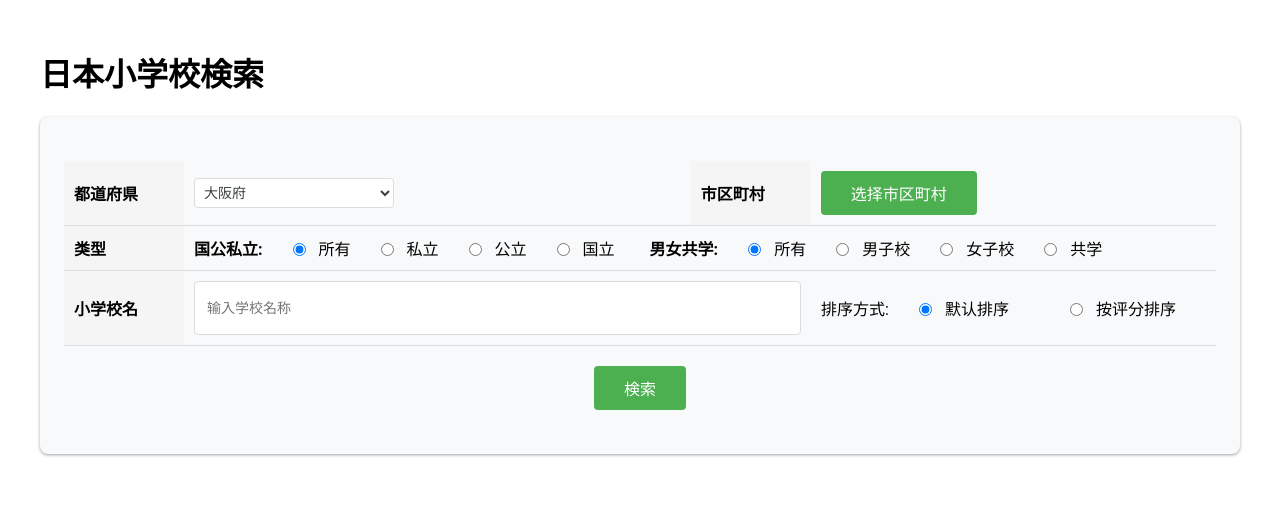
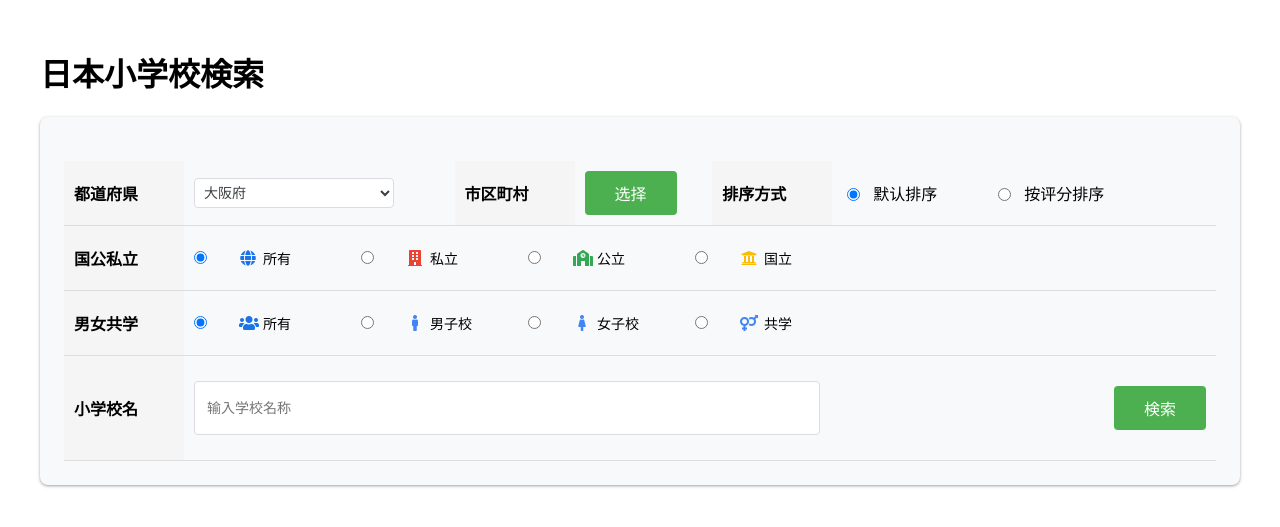
Before and after one commit to goodtidings2023/japanSchoolSearch, a Flask app: page / in a window 1280 px wide. Shown: the top 527 px of the page. Run offline with Flask 2, Linux system fonts and the light colour scheme.

Commit message:
0.15
修改样式，增加图标。修改查询介面布局。

```diff
--- a/static/style.css
+++ b/static/style.css
@@ -299,13 +299,21 @@ td {
 .radio-group {
     display: flex;
     align-items: center;
-    gap: 10px;
+    gap: 20px;
+    padding: 8px 0;
+}
+
+.radio-group label {
+    display: inline-flex;
+    align-items: center;
+    gap: 6px;
+    cursor: pointer;
+    font-size: 14px;
     white-space: nowrap;
 }
 
-.radio-group label {
-    width: auto;
-    margin-right: 15px;
+.radio-group input[type="radio"] {
+    margin: 0;
 }
 
 /* 修改搜索框样式 */
@@ -338,3 +346,56 @@ td {
     gap: 10px;
     white-space: nowrap;
 }
+
+/* 添加选项图标样式 */
+.school-type-icon {
+    display: inline-flex;
+    align-items: center;
+    gap: 6px;
+    padding: 4px 8px;
+    border-radius: 4px;
+    transition: background-color 0.2s;
+}
+
+.school-type-icon:hover {
+    background-color: rgba(0,0,0,0.05);
+}
+
+.school-type-icon i {
+    font-size: 16px;
+    width: 18px;
+    text-align: center;
+}
+
+/* 定义不同类型的图标颜色 */
+.icon-all {
+    color: #1a73e8;  /* Google蓝 */
+}
+
+.icon-private {
+    color: #ea4335;  /* 红色 */
+}
+
+.icon-public {
+    color: #34a853;  /* 绿色 */
+}
+
+.icon-national {
+    color: #fbbc05;  /* 黄色 */
+}
+
+.icon-gender {
+    color: #4285f4;  /* 蓝色 */
+}
+
+/* 调整radio按钮组的样式 */
+.radio-group label {
+    display: inline-flex;
+    align-items: center;
+    gap: 4px;
+    cursor: pointer;
+}
+
+.radio-group input[type="radio"] {
+    margin-right: 4px;
+}
--- a/templates/index.html
+++ b/templates/index.html
@@ -62,7 +62,7 @@
                                 <option value="ehime">愛媛県</option>
                                 <option value="kochi">高知県</option>
                                 <option value="fukuoka">福岡県</option>
-                                <option value="saga">���賀県</option>
+                                <option value="saga">佐賀県</option>
                                 <option value="nagasaki">長崎県</option>
                                 <option value="kumamoto">熊本県</option>
                                 <option value="oita">大分県</option>
@@ -75,60 +75,104 @@
                         <th>市区町村</th>
                         <td>
                             <button type="button" id="citySelectBtn" class="bt02">
-                                选择市区町村
+                                选择
                             </button>
                             <input type="hidden" name="city" id="city">
                             <span id="selectedCityDisplay"></span>
                         </td>
+                        <th>排序方式</th>
+                        <td>
+                            <div class="sort-group">
+                                <input type="radio" name="sort" id="sort_default" value="" checked>
+                                <label for="sort_default">默认排序</label>
+                                <input type="radio" name="sort" id="sort_rating" value="rating">
+                                <label for="sort_rating">按评分排序</label>
+                            </div>
+                        </td>
                     </tr>
                     <tr>
-                        <th>类型</th>
-                        <td colspan="3">
-                            <div class="school-type-group">
+                        <th>国公私立</th>
+                        <td colspan="5">
                             <div class="radio-group">
-                                    <label style="width: auto; margin-right: 15px;"><b>国公私立:</b></label>
                                 <input type="radio" name="category" id="category" checked value="">
-                                    <label for="category">所有</label>
+                                <label for="category">
+                                    <span class="school-type-icon">
+                                        <i class="fas fa-globe icon-all"></i>
+                                        所有
+                                    </span>
+                                </label>
                                 <input type="radio" name="category" id="category1" value="1">
-                                    <label for="category1">私立</label>
+                                <label for="category1">
+                                    <span class="school-type-icon">
+                                        <i class="fas fa-building icon-private"></i>
+                                        私立
+                                    </span>
+                                </label>
                                 <input type="radio" name="category" id="category3" value="3">
-                                    <label for="category3">公立</label>
+                                <label for="category3">
+                                    <span class="school-type-icon">
+                                        <i class="fas fa-school icon-public"></i>
+                                        公立
+                                    </span>
+                                </label>
                                 <input type="radio" name="category" id="category2" value="2">
-                                    <label for="category2">国立</label>
+                                <label for="category2">
+                                    <span class="school-type-icon">
+                                        <i class="fas fa-university icon-national"></i>
+                                        国立
+                                    </span>
+                                </label>
                             </div>
+                        </td>
+                    </tr>
+                    <tr>
+                        <th>男女共学</th>
+                        <td colspan="5">
                             <div class="radio-group">
-                                    <label style="width: auto; margin-right: 15px;"><b>男女共学:</b></label>
                                 <input type="radio" name="gender" id="gender" checked value="">
-                                    <label for="gender">所有</label>
+                                <label for="gender">
+                                    <span class="school-type-icon">
+                                        <i class="fas fa-users icon-all"></i>
+                                        所有
+                                    </span>
+                                </label>
                                 <input type="radio" name="gender" id="gender2" value="2">
-                                    <label for="gender2">男子校</label>
+                                <label for="gender2">
+                                    <span class="school-type-icon">
+                                        <i class="fas fa-male icon-gender"></i>
+                                        男子校
+                                    </span>
+                                </label>
                                 <input type="radio" name="gender" id="gender3" value="3">
-                                    <label for="gender3">女子校</label>
+                                <label for="gender3">
+                                    <span class="school-type-icon">
+                                        <i class="fas fa-female icon-gender"></i>
+                                        女子校
+                                    </span>
+                                </label>
                                 <input type="radio" name="gender" id="gender1" value="1">
-                                    <label for="gender1">共学</label>
-                                </div>
+                                <label for="gender1">
+                                    <span class="school-type-icon">
+                                        <i class="fas fa-venus-mars icon-gender"></i>
+                                        共学
+                                    </span>
+                                </label>
                             </div>
                         </td>
                     </tr>
                     <tr>
                         <th>小学校名</th>
-                        <td colspan="3">
+                        <td colspan="5">
                             <div class="search-input-container">
                                 <input type="text" name="keyword" id="keyword" class="school-name-input" maxlength="50" placeholder="输入学校名称">
-                                <div class="sort-group">
-                                    <label style="width: auto; margin-right: 15px;">排序方式:</label>
-                                    <input type="radio" name="sort" id="sort_default" value="" checked>
-                                    <label for="sort_default">默认排序</label>
-                                    <input type="radio" name="sort" id="sort_rating" value="rating">
-                                    <label for="sort_rating">按评分排序</label>
+                                <div class="sch-bt">
+                                    <input type="submit" value="検索" class="bt02">
                                 </div>
                             </div>
                         </td>
                     </tr>
                 </table>
-                <div class="sch-bt">
-                    <input type="submit" value="検索" class="bt02">
-                </div>
+
             </form>
         </div>
 
@@ -196,8 +240,8 @@
                     ${schools.map(school => `
                         <tr>
                             <td><a href="${school.link}" target="_blank">${school.name}</a></td>
-                            <td>${school.school_type}</td>
-                            <td>${school.gender}</td>
+                            <td>${getSchoolTypeIcon(school.school_type)}${school.school_type}</td>
+                            <td>${getGenderIcon(school.gender)}${school.gender}</td>
                             <td>${school.address}</td>
                             <td>${formatRating(school.rating)}</td>
                             <td>${school.review_count}</td>
@@ -357,6 +401,59 @@
                 closeCityModal();
             }
         });
+
+        // 在displayResults函数中添加图标显示逻辑
+        function getSchoolTypeIcon(type) {
+            switch(type) {
+                case '私立':
+                    return '<i class="fas fa-building icon-private"></i> ';
+                case '公立':
+                    return '<i class="fas fa-school icon-public"></i> ';
+                case '国立':
+                    return '<i class="fas fa-university icon-national"></i> ';
+                default:
+                    return '<i class="fas fa-globe icon-all"></i> ';
+            }
+        }
+
+        function getGenderIcon(gender) {
+            switch(gender) {
+                case '男子校':
+                    return '<i class="fas fa-male icon-gender"></i> ';
+                case '女子校':
+                    return '<i class="fas fa-female icon-gender"></i> ';
+                case '共学':
+                    return '<i class="fas fa-venus-mars icon-gender"></i> ';
+                default:
+                    return '<i class="fas fa-users icon-all"></i> ';
+            }
+        }
+
+        // 修改表格生成部分
+        table.innerHTML = `
+            <thead>
+                <tr>
+                    <th>学校名</th>
+                    <th>国公私立</th>
+                    <th>男女共学</th>
+                    <th>所在地</th>
+                    <th>评分</th>
+                    <th>评价数</th>
+                </tr>
+            </thead>
+            <tbody>
+                ${schools.map(school => `
+                    <tr>
+                        <td><a href="${school.link}" target="_blank">${school.name}</a></td>
+                        <td>${getSchoolTypeIcon(school.school_type)}${school.school_type}</td>
+                        <td>${getGenderIcon(school.gender)}${school.gender}</td>
+                        <td>${school.address}</td>
+                        <td>${formatRating(school.rating)}</td>
+                        <td>${school.review_count}</td>
+                    </tr>
+                `).join('')}
+            </tbody>
+        `;
     </script>
 </body>
 </html>
```
Lines whose indentation alone changed are shown as unchanged.
